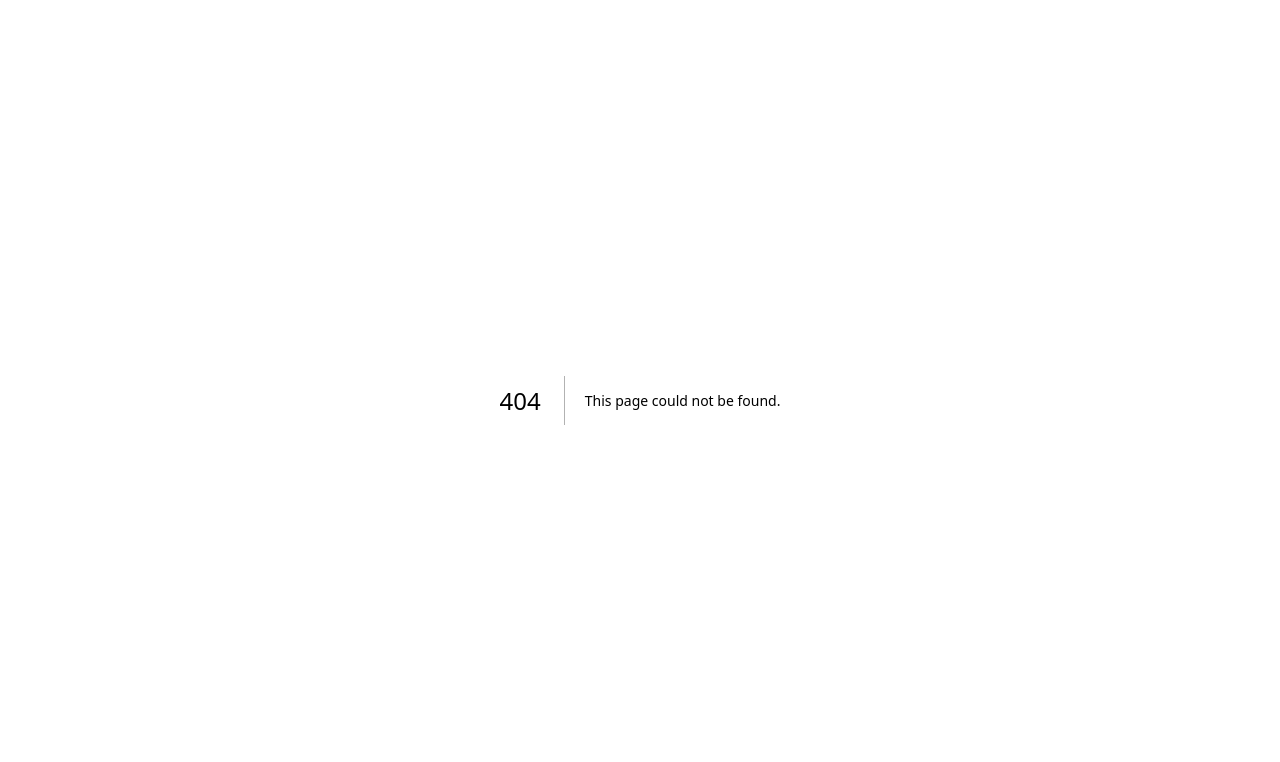
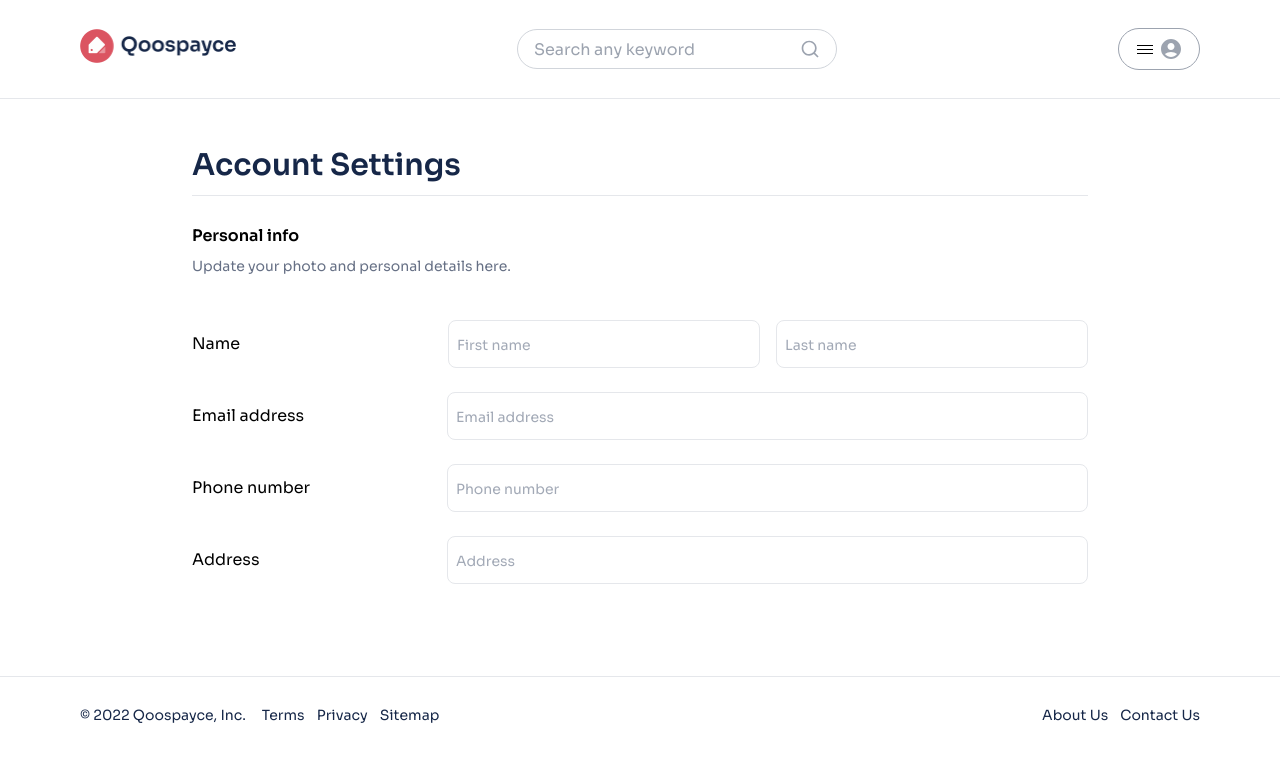
Before and after one commit to daniel-ukaji/qoo, a Next.js app: page /accountSettings in a window 1280 px wide. Before the commit this address had no page. Shown: the top 762 px of the page. Built offline with nearby package versions, Linux system fonts and the light colour scheme.

Commit message:
New Commit.

```diff
--- /dev/null
+++ b/pages/accountSettings.jsx
@@ -0,0 +1,89 @@
+import Image from 'next/image'
+import React from 'react'
+import Footer from '../components/misc/footer'
+import Header from '../components/misc/header'
+
+function accountSettings() {
+  return (
+    <div className="font-sora relative">
+        <Header />
+        <div className=' max-w-4xl mx-auto mt-12 font-semibold border-b pb-3'>
+            <h5 className='font-Sora text-3xl text-[#162748]'>Account Settings</h5>
+        </div>
+        <div className='max-w-4xl mx-auto mt-7 space-y-2'>
+            <h5 className='font-semibold'>Personal info</h5>
+            <p className='text-sm text-[#667085]'>Update your photo and personal details here.</p>
+        </div>
+        <div className='max-w-4xl mx-auto mt-7 pb-3'>
+        <div className="flex flex-col mt-7">
+            <div className="flex flex-col mt-4 space-y-6">
+              <div className="flex items-center justify-between space-x-4 ">
+                <span className='mr-48'>Name</span>
+                <input
+                  type="text"
+                  name=""
+                  id=""
+                  className="h-[3rem] outline-none w-fourty8 rounded-lg border border-gray-200 placeholder:text-sm placeholder:font-normal px-2 placeholder:text-secondary placeholder:text-opacity-40"
+                  placeholder="First name"
+                />
+                <input
+                  type="text"
+                  name=""
+                  id=""
+                  className="h-[3rem] outline-none w-fourty8 rounded-lg border border-gray-200 placeholder:text-sm placeholder:font-normal  px-2 placeholder:text-secondary placeholder:text-opacity-40"
+                  placeholder="Last name"
+                />
+              </div>
+
+              <div className="flex items-center justify-between space-x-24">
+                <div className='block w-56'>
+                    <span>Email address</span>
+                </div>
+                <input
+                  type="text"
+                  name=""
+                  id=""
+                  className="h-[3rem] outline-none w-full rounded-lg border border-gray-200 placeholder:text-sm placeholder:font-normal  px-2 placeholder:text-secondary placeholder:text-opacity-40"
+                  placeholder="Email address"
+                />
+
+              </div>
+
+              <div className="flex items-center justify-between space-x-24">
+                <div className='block w-56'>
+                    <span>Phone number</span>
+                </div>
+                <input
+                  type="text"
+                  name=""
+                  id=""
+                  className="h-[3rem] outline-none w-full rounded-lg border border-gray-200 placeholder:text-sm placeholder:font-normal  px-2 placeholder:text-secondary placeholder:text-opacity-40"
+                  placeholder="Phone number"
+                />
+
+              </div>
+
+              <div className="flex items-center justify-between space-x-24">
+                <div className='block w-56'>
+                    <span>Address</span>
+                </div>
+                <input
+                  type="text"
+                  name=""
+                  id=""
+                  className="h-[3rem] outline-none w-full rounded-lg border border-gray-200 placeholder:text-sm placeholder:font-normal  px-2 placeholder:text-secondary placeholder:text-opacity-40"
+                  placeholder="Address"
+                />
+
+              </div>
+            </div>
+          </div>
+        </div>
+        <div className='mt-20'>
+            <Footer />
+        </div>
+    </div>
+  )
+}
+
+export default accountSettings
```
